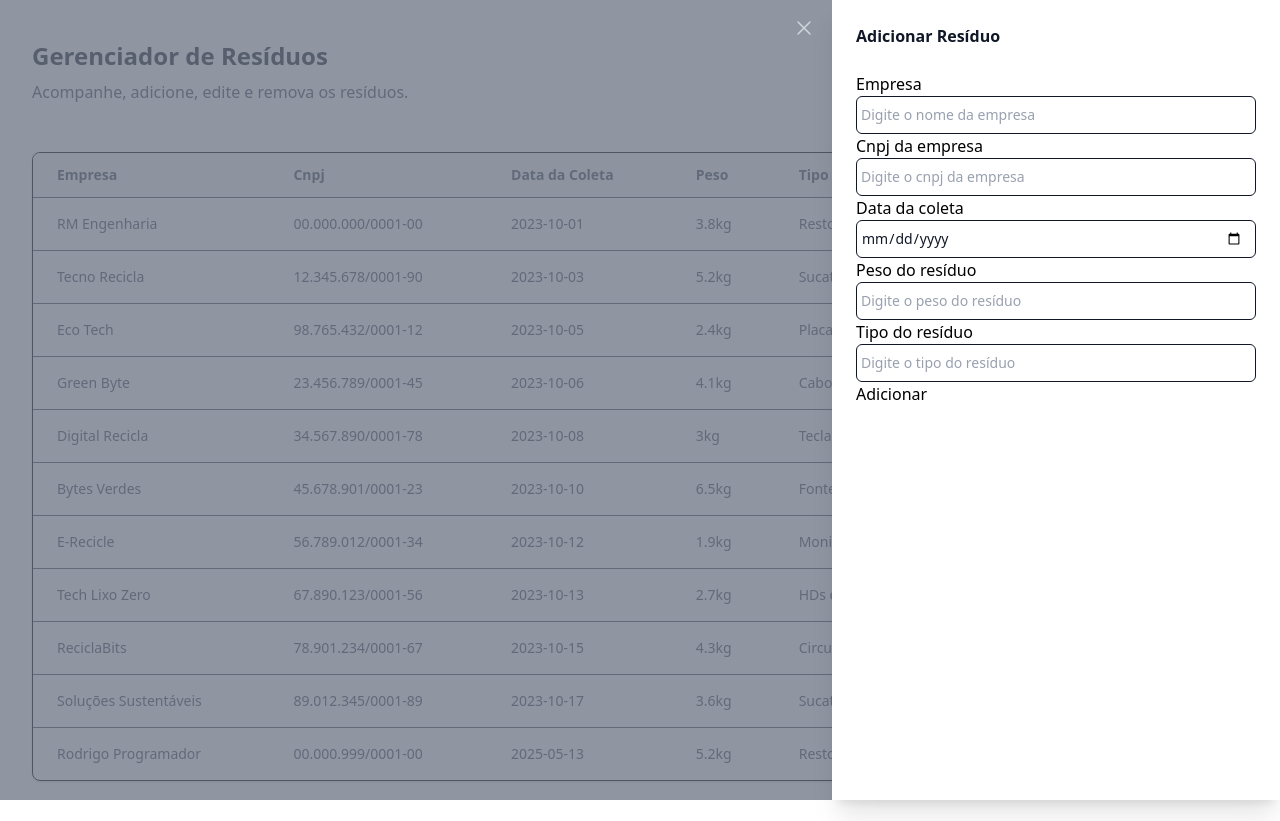
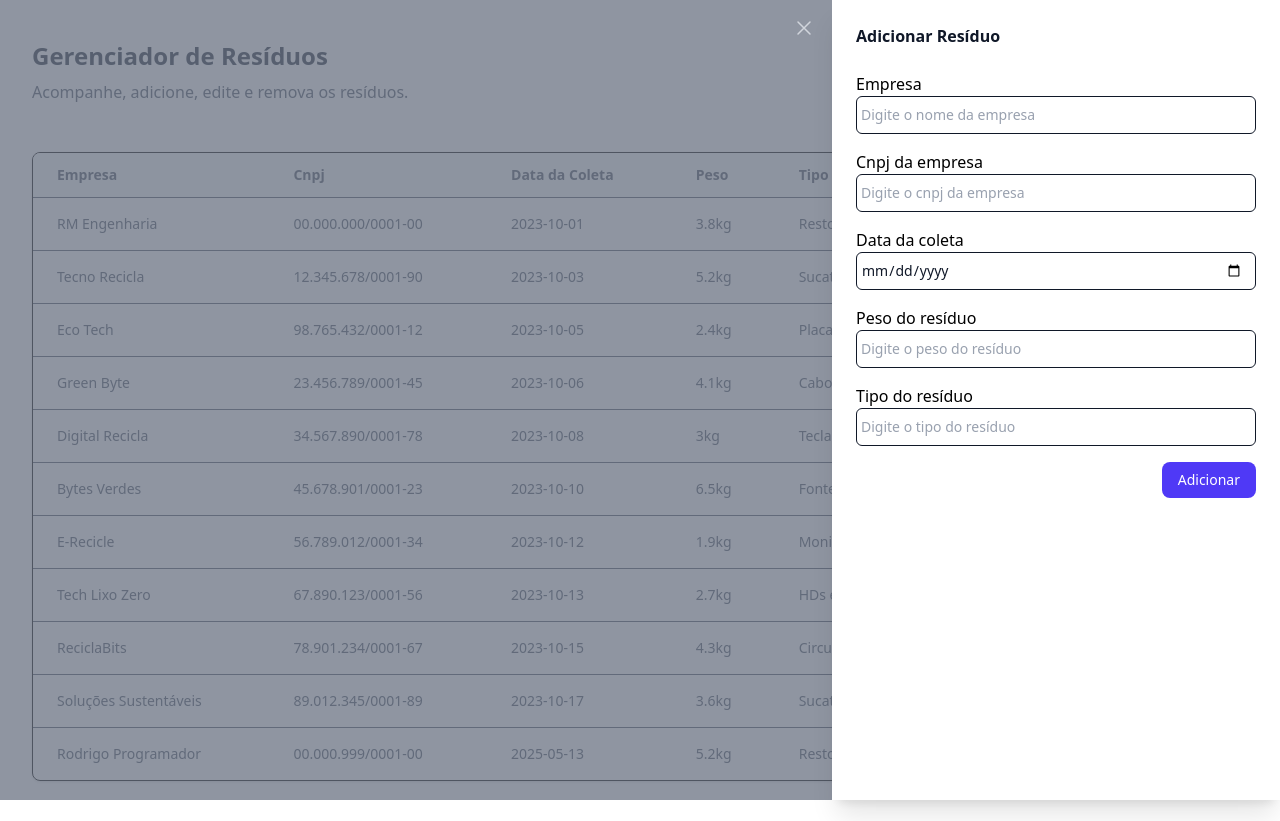
Before and after one commit to rodrigoamb/ger-residuos-gt, a React (Vite) app: page / in a window 1280 px wide. Both pictures are taken after a click on the button "Adicionar Resíduo". Built offline with nearby package versions, Linux system fonts and the light colour scheme; data requests are answered from the project's data file.

Commit message:
atualizado

```diff
--- a/src/components/FormAddResiduos.jsx
+++ b/src/components/FormAddResiduos.jsx
@@ -1,6 +1,6 @@
 export default function FormAddResiduos() {
   return (
-    <form>
+    <form className="flex flex-col gap-4">
       <div>
         <label htmlFor="empresa">Empresa</label>
         <input
@@ -60,8 +60,13 @@ export default function FormAddResiduos() {
         />
       </div>
 
-      <div>
-        <button type="submit">Adicionar</button>
+      <div className="flex flex-row-reverse w-full">
+        <button
+          className="inline-block px-4 py-2 text-white duration-150 font-medium bg-indigo-600 rounded-lg hover:bg-indigo-500 active:bg-indigo-700 md:text-sm"
+          type="submit"
+        >
+          Adicionar
+        </button>
       </div>
     </form>
   );
```
